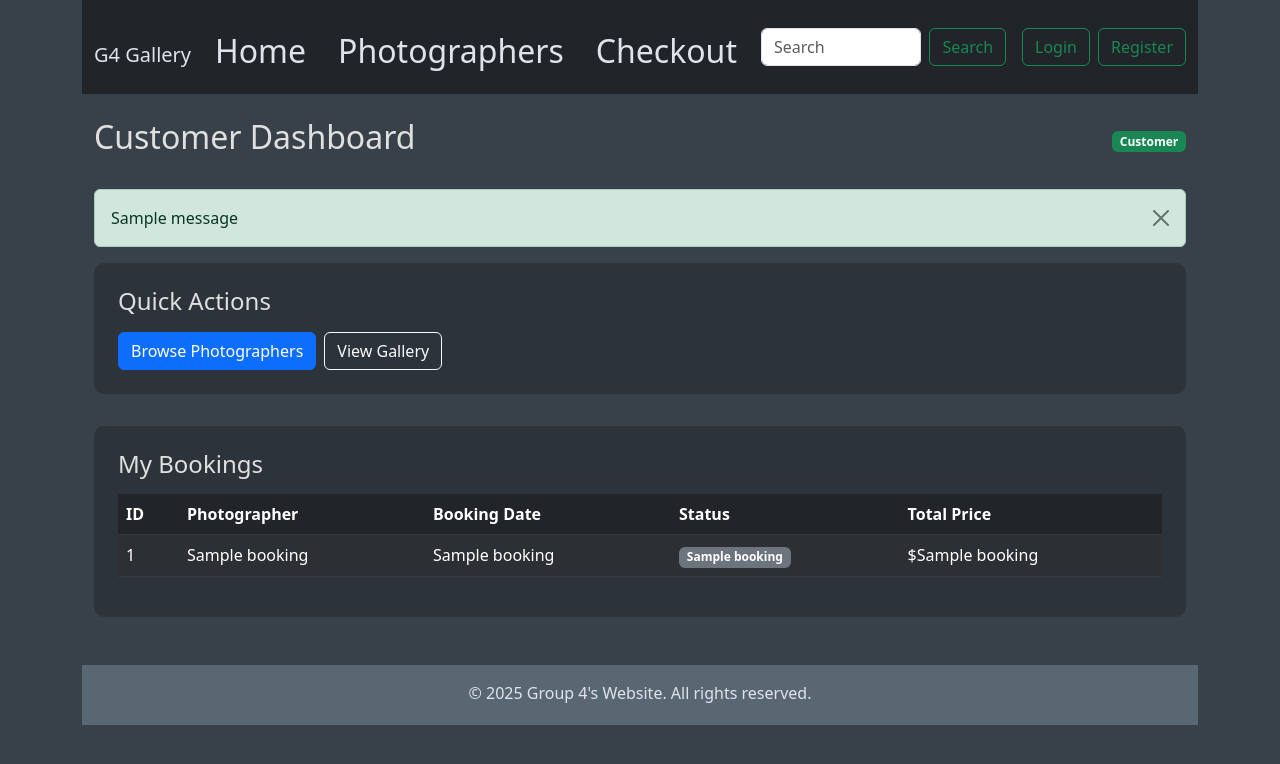
After one commit to Jisan129/Assesment_3, a Flask app: template ifn_assesment/templates/customer_dashboard.html in a window 1280 px wide. The commit adds this page. Shown: the top 764 px of the page. Run offline with Flask 3, Linux system fonts and the light colour scheme; the template is opened without the code that fills it: most values are stand-ins (such as "Sample title", 1, 10 or a date in 2020); one stand-in notice (Sample message) is shown; some libraries are stand-ins or nearby versions.

Commit message:
Role based login different with hash

```diff
--- a/ifn_assesment/app.py
+++ b/ifn_assesment/app.py
@@ -1,12 +1,14 @@
-from flask import Flask, request, redirect, session, render_template, url_for, flash
+from flask import Flask, request, redirect, session, render_template, url_for, flash, abort
 from flask_mysqldb import MySQL
+from werkzeug.security import generate_password_hash, check_password_hash
 from functools import wraps
 
 app = Flask(__name__)
-app.secret_key = 'change_this_secret_key'  # Change this to a random secret key
+app.secret_key = 'change_this_to_random_secret_key_in_production'
 
-# Admin secret key - change this to your desired secret key
-ADMIN_SECRET_KEY = 'admin123secret'
+# Admin secret key for registration
+ADMIN_SECRET_KEY = 'super_secret_admin_key_2025'
+
 # MySQL Config
 app.config['MYSQL_HOST'] = 'localhost'
 app.config['MYSQL_USER'] = 'root'
@@ -16,8 +18,24 @@ app.config['MYSQL_DB'] = 'flask_app'
 mysql = MySQL(app)
 
 
+# ==================== CUSTOM DECORATORS ====================
+
+def login_required(f):
+    """Decorator to require login for any route"""
+
+    @wraps(f)
+    def decorated_function(*args, **kwargs):
+        if 'loggedin' not in session:
+            flash('Please login to access this page.', 'warning')
+            return redirect(url_for('login'))
+        return f(*args, **kwargs)
+
+    return decorated_function
+
+
 def admin_required(f):
     """Decorator to restrict access to admin only"""
+
     @wraps(f)
     def decorated_function(*args, **kwargs):
         if 'loggedin' not in session:
@@ -27,135 +45,147 @@ def admin_required(f):
             flash('Access denied. Admin privileges required.', 'danger')
             return redirect(url_for('home'))
         return f(*args, **kwargs)
+
     return decorated_function
 
-# Home route
+
+def photographer_required(f):
+    """Decorator to restrict access to photographers only"""
+
+    @wraps(f)
+    def decorated_function(*args, **kwargs):
+        if 'loggedin' not in session:
+            flash('Please login to access this page.', 'warning')
+            return redirect(url_for('login'))
+        if session.get('role') != 'photographer':
+            flash('Access denied. Photographer account required.', 'danger')
+            return redirect(url_for('home'))
+        return f(*args, **kwargs)
+
+    return decorated_function
+
+
+def customer_required(f):
+    """Decorator to restrict access to customers only"""
+
+    @wraps(f)
+    def decorated_function(*args, **kwargs):
+        if 'loggedin' not in session:
+            flash('Please login to access this page.', 'warning')
+            return redirect(url_for('login'))
+        if session.get('role') != 'customer':
+            flash('Access denied. Customer account required.', 'danger')
+            return redirect(url_for('home'))
+        return f(*args, **kwargs)
+
+    return decorated_function
+
+
+# ==================== PUBLIC ROUTES ====================
+
 @app.route('/')
 def home():
-    # Check if user is logged in
-    if 'loggedin' in session:
-        username = session['username']
-        user_type = session.get('user_type', 'user')
-        return render_template('index.html', username=username, user_type=user_type)
+    """Home page - accessible to everyone"""
     return render_template('index.html')
 
 
-# Registration route
 @app.route('/register', methods=['GET', 'POST'])
 def register():
+    """Registration page with role selection"""
     msg = ''
 
     if request.method == 'POST':
-        # Get form data
         username = request.form.get('username')
         password = request.form.get('password')
         confirm_password = request.form.get('confirm_password')
         email = request.form.get('email')
-        user_type = request.form.get('user_type')
+        role = request.form.get('user_type')
         secret_key = request.form.get('secret_key')
-
+        print(username, password, confirm_password, email, role, secret_key)
         # Validation
-        if not username or not password or not user_type:
+        if not username or not password or not role:
             msg = 'Please fill out all required fields!'
+        elif len(password) < 6:
+            msg = 'Password must be at least 6 characters long!'
         elif password != confirm_password:
             msg = 'Passwords do not match!'
-        elif user_type == 'admin' and secret_key != ADMIN_SECRET_KEY:
+        elif role == 'admin' and secret_key != ADMIN_SECRET_KEY:
             msg = 'Invalid admin secret key!'
+        elif role not in ['admin', 'photographer', 'customer']:
+            msg = 'Invalid role selected!'
         else:
-            # Check if account already exists
             cursor = mysql.connection.cursor()
             cursor.execute('SELECT * FROM users WHERE username = %s', (username,))
             account = cursor.fetchone()
 
             if account:
                 msg = 'Account already exists!'
+                cursor.close()
             else:
-                # Insert new user into database with user_type
-                cursor.execute('INSERT INTO users (username, password, email, user_type) VALUES (%s, %s, %s, %s)',
-                               (username, password, email, user_type))
+                # Hash the password for security
+                hashed_password = generate_password_hash(password)
+
+                # Insert new user with user_type
+                cursor.execute(
+                    'INSERT INTO users (username, password, email, user_type) VALUES (%s, %s, %s, %s)',
+                    (username, hashed_password, email, role)
+                )
                 mysql.connection.commit()
                 cursor.close()
 
-                msg = 'You have successfully registered! Please login.'
+                flash('Registration successful! Please login.', 'success')
                 return redirect(url_for('login'))
 
     return render_template('register.html', msg=msg)
 
 
-# Login route
 @app.route('/login', methods=['GET', 'POST'])
 def login():
+    """Login page with session creation"""
     msg = ''
 
     if request.method == 'POST':
-        # Get form data
         username = request.form.get('username')
         password = request.form.get('password')
 
-        # Check if account exists
         cursor = mysql.connection.cursor()
         cursor.execute('SELECT * FROM users WHERE username = %s', (username,))
         account = cursor.fetchone()
         cursor.close()
-        print(account)
-        # Compare plain text passwords directly
-        if account and account[3] == password:
-            # Password is correct - create session
+
+        # Verify password using hash
+        if account and check_password_hash(account[3], password):
+            # Create session
             session['loggedin'] = True
             session['id'] = account[0]
             session['username'] = account[1]
-            session['user_type'] = account[4]
+            session['role'] = account[4]  # user_type is at index 4
+
+            flash(f'Welcome back, {username}!', 'success')
+
+            # Redirect based on role
             if account[4] == 'admin':
                 return redirect(url_for('admin_dashboard'))
             elif account[4] == 'photographer':
                 return redirect(url_for('photographer_dashboard'))
             else:
                 return redirect(url_for('customer_dashboard'))
-            # Store user type in session
-
-            # Redirect to home page
-            return redirect(url_for('home'))
         else:
             msg = 'Incorrect username or password!'
 
     return render_template('login.html', msg=msg)
 
 
-# Logout route
 @app.route('/logout')
+@login_required
 def logout():
-    # Remove session data
-    session.pop('loggedin', None)
-    session.pop('id', None)
-    session.pop('username', None)
-    session.pop('user_type', None)
-
+    """Logout and clear session"""
+    session.clear()
+    flash('You have been logged out successfully.', 'info')
     return redirect(url_for('login'))
 
 
-# Protected route example
-@app.route('/profile')
-def profile():
-    # Check if user is logged in
-    if 'loggedin' in session:
-        username = session['username']
-        user_type = session.get('user_type', 'user')
-        return render_template('profile.html', username=username, user_type=user_type)
-
-    # User is not logged in, redirect to login page
-    return redirect(url_for('login'))
-
-
-# Admin only route example
-@app.route('/admin')
-def admin():
-    # Check if user is logged in and is admin
-    if 'loggedin' in session and session.get('user_type') == 'admin':
-        return render_template('admin.html', username=session['username'])
-
-    # Not admin, redirect to home
-    return redirect(url_for('home'))
-
+# ==================== ADMIN ROUTES ====================
 
 @app.route('/admin/dashboard')
 @admin_required
@@ -164,7 +194,7 @@ def admin_dashboard():
     cursor = mysql.connection.cursor()
 
     # Get all users
-    cursor.execute('SELECT id, username, email, role, created_at FROM users')
+    cursor.execute('SELECT id, username, email, user_type, created_at FROM users')
     users = cursor.fetchall()
 
     # Get all galleries
@@ -189,15 +219,245 @@ def admin_dashboard():
                    ''')
     bookings = cursor.fetchall()
 
-# Photographer only route example
-@app.route('/photographer_dashboard')
+    cursor.close()
+
+    return render_template('admin_dashboard.html',
+                           users=users,
+                           galleries=galleries,
+                           bookings=bookings)
+
+
+@app.route('/admin/users/delete/<int:user_id>', methods=['POST'])
+@admin_required
+def admin_delete_user(user_id):
+    """Admin can delete any user"""
+    cursor = mysql.connection.cursor()
+    cursor.execute('DELETE FROM users WHERE id = %s', (user_id,))
+    mysql.connection.commit()
+    cursor.close()
+
+    flash('User deleted successfully!', 'success')
+    return redirect(url_for('admin_dashboard'))
+
+
+@app.route('/admin/galleries/delete/<int:gallery_id>', methods=['POST'])
+@admin_required
+def admin_delete_gallery(gallery_id):
+    """Admin can delete any gallery"""
+    cursor = mysql.connection.cursor()
+    cursor.execute('DELETE FROM galleries WHERE id = %s', (gallery_id,))
+    mysql.connection.commit()
+    cursor.close()
+
+    flash('Gallery deleted successfully!', 'success')
+    return redirect(url_for('admin_dashboard'))
+
+
+# ==================== PHOTOGRAPHER ROUTES ====================
+
+@app.route('/photographer/dashboard')
+@photographer_required
 def photographer_dashboard():
-    # Check if user is logged in and is photographer
-    if 'loggedin' in session and session.get('user_type') == 'photographer':
-        return render_template('photographer_dashboard.html', username=session['username'])
+    """Photographer dashboard - manage own gallery"""
+    photographer_id = session['id']
 
-    # Not photographer, redirect to home
-    return redirect(url_for('home'))
+    cursor = mysql.connection.cursor()
+    cursor.execute('''
+                   SELECT id, title, description, price, image_url, created_at
+                   FROM galleries
+                   WHERE photographer_id = %s
+                   ''', (photographer_id,))
+    galleries = cursor.fetchall()
+
+    # Get bookings for this photographer
+    cursor.execute('''
+                   SELECT b.id, u.username, b.booking_date, b.status, b.total_price
+                   FROM bookings b
+                            JOIN users u ON b.customer_id = u.id
+                   WHERE b.photographer_id = %s
+                   ''', (photographer_id,))
+    bookings = cursor.fetchall()
+
+    cursor.close()
+
+    return render_template('photographer_dashboard.html',
+                           galleries=galleries,
+                           bookings=bookings)
+
+
+@app.route('/photographer/gallery/add', methods=['GET', 'POST'])
+@photographer_required
+def photographer_add_gallery():
+    """Photographer can add to their gallery"""
+    if request.method == 'POST':
+        title = request.form.get('title')
+        description = request.form.get('description')
+        price = request.form.get('price')
+        image_url = request.form.get('image_url')
+
+        cursor = mysql.connection.cursor()
+        cursor.execute('''
+                       INSERT INTO galleries (photographer_id, title, description, price, image_url)
+                       VALUES (%s, %s, %s, %s, %s)
+                       ''', (session['id'], title, description, price, image_url))
+        mysql.connection.commit()
+        cursor.close()
+
+        flash('Gallery item added successfully!', 'success')
+        return redirect(url_for('photographer_dashboard'))
+
+    return render_template('photographer_add_gallery.html')
+
+
+@app.route('/photographer/gallery/edit/<int:gallery_id>', methods=['GET', 'POST'])
+@photographer_required
+def photographer_edit_gallery(gallery_id):
+    """Photographer can edit their own gallery items"""
+    cursor = mysql.connection.cursor()
+
+    # Verify ownership
+    cursor.execute('SELECT * FROM galleries WHERE id = %s AND photographer_id = %s',
+                   (gallery_id, session['id']))
+    gallery = cursor.fetchone()
+
+    if not gallery:
+        flash('Gallery item not found or unauthorized!', 'danger')
+        cursor.close()
+        return redirect(url_for('photographer_dashboard'))
+
+    if request.method == 'POST':
+        title = request.form.get('title')
+        description = request.form.get('description')
+        price = request.form.get('price')
+        image_url = request.form.get('image_url')
+
+        cursor.execute('''
+                       UPDATE galleries
+                       SET title       = %s,
+                           description = %s,
+                           price       = %s,
+                           image_url   = %s
+                       WHERE id = %s
+                         AND photographer_id = %s
+                       ''', (title, description, price, image_url, gallery_id, session['id']))
+        mysql.connection.commit()
+        cursor.close()
+
+        flash('Gallery item updated successfully!', 'success')
+        return redirect(url_for('photographer_dashboard'))
+
+    cursor.close()
+    return render_template('photographer_edit_gallery.html', gallery=gallery)
+
+
+@app.route('/photographer/gallery/delete/<int:gallery_id>', methods=['POST'])
+@photographer_required
+def photographer_delete_gallery(gallery_id):
+    """Photographer can only delete their own gallery items"""
+    cursor = mysql.connection.cursor()
+
+    # Verify ownership
+    cursor.execute('SELECT photographer_id FROM galleries WHERE id = %s', (gallery_id,))
+    gallery = cursor.fetchone()
+
+    if gallery and gallery[0] == session['id']:
+        cursor.execute('DELETE FROM galleries WHERE id = %s', (gallery_id,))
+        mysql.connection.commit()
+        flash('Gallery item deleted successfully!', 'success')
+    else:
+        flash('Unauthorized action!', 'danger')
+
+    cursor.close()
+    return redirect(url_for('photographer_dashboard'))
+
+
+# ==================== CUSTOMER ROUTES ====================
+
+@app.route('/customer/dashboard')
+@customer_required
+def customer_dashboard():
+    """Customer dashboard - view bookings and browse"""
+    customer_id = session['id']
+
+    cursor = mysql.connection.cursor()
+
+    # Get customer's bookings
+    cursor.execute('''
+                   SELECT b.id, p.username, b.booking_date, b.status, b.total_price
+                   FROM bookings b
+                            JOIN users p ON b.photographer_id = p.id
+                   WHERE b.customer_id = %s
+                   ORDER BY b.created_at DESC
+                   ''', (customer_id,))
+    bookings = cursor.fetchall()
+
+    cursor.close()
+
+    return render_template('customer_dashboard.html', bookings=bookings)
+
+
+@app.route('/customer/browse')
+@customer_required
+def customer_browse():
+    """Customer can browse all galleries"""
+    cursor = mysql.connection.cursor()
+    cursor.execute('''
+                   SELECT g.id, g.title, g.description, g.price, g.image_url, u.username, g.photographer_id
+                   FROM galleries g
+                            JOIN users u ON g.photographer_id = u.id
+                   ORDER BY g.created_at DESC
+                   ''')
+    galleries = cursor.fetchall()
+    cursor.close()
+
+    return render_template('customer_browse.html', galleries=galleries)
+
+
+@app.route('/customer/book/<int:photographer_id>', methods=['GET', 'POST'])
+@customer_required
+def customer_book(photographer_id):
+    """Customer can book a photographer"""
+    if request.method == 'POST':
+        booking_date = request.form.get('booking_date')
+        total_price = request.form.get('total_price')
+
+        cursor = mysql.connection.cursor()
+        cursor.execute('''
+                       INSERT INTO bookings (customer_id, photographer_id, booking_date, total_price)
+                       VALUES (%s, %s, %s, %s)
+                       ''', (session['id'], photographer_id, booking_date, total_price))
+        mysql.connection.commit()
+        cursor.close()
+
+        flash('Booking created successfully!', 'success')
+        return redirect(url_for('customer_dashboard'))
+
+    # Get photographer info
+    cursor = mysql.connection.cursor()
+    cursor.execute('SELECT username, email FROM users WHERE id = %s AND user_type = %s',
+                   (photographer_id, 'photographer'))
+    photographer = cursor.fetchone()
+    cursor.close()
+
+    if not photographer:
+        flash('Photographer not found!', 'danger')
+        return redirect(url_for('customer_browse'))
+
+    return render_template('customer_book.html',
+                           photographer=photographer,
+                           photographer_id=photographer_id)
+
+
+# ==================== ERROR HANDLERS ====================
+
+@app.errorhandler(403)
+def forbidden(e):
+    return render_template('403.html'), 403
+
+
+@app.errorhandler(404)
+def not_found(e):
+    return render_template('404.html'), 404
 
 
 if __name__ == '__main__':
--- a/ifn_assesment/templates/base.html
+++ b/ifn_assesment/templates/base.html
@@ -59,7 +59,7 @@
                         <a class="nav-link" href="{{ url_for('home') }}"><h2 class="custom-text mt-3 me-3">Home</h2></a>
                     </li>
                     <li class="nav-item">
-                        <a class="nav-link" href="#"><h2 class="custom-text mt-3 me-3">Photographers</h2></a>
+                        <a class="nav-link" href="{{ url_for('photographer_dashboard') }}"><h2 class="custom-text mt-3 me-3">Photographers</h2></a>
                     </li>
                     <li class="nav-item">
                         <a class="nav-link" href="#"><h2 class="custom-text mt-3 me-3">Checkout</h2></a>
--- /dev/null
+++ b/ifn_assesment/templates/customer_dashboard.html
@@ -0,0 +1,89 @@
+{% extends "base.html" %}
+
+{% block title %}Customer Dashboard - G4 Gallery{% endblock %}
+
+{% block extra_css %}
+.dashboard-card {
+    background-color: #2C333A;
+    border-radius: 10px;
+    padding: 1.5rem;
+    margin-bottom: 2rem;
+}
+.table-dark {
+    background-color: #2C333A;
+}
+{% endblock %}
+
+{% block content %}
+<div class="container mt-4">
+    <div class="d-flex justify-content-between align-items-center mb-4">
+        <h2>Customer Dashboard</h2>
+        <span class="badge bg-success">Customer</span>
+    </div>
+
+    {% with messages = get_flashed_messages(with_categories=true) %}
+        {% if messages %}
+            {% for category, message in messages %}
+                <div class="alert alert-{{ category }} alert-dismissible fade show" role="alert">
+                    {{ message }}
+                    <button type="button" class="btn-close" data-bs-dismiss="alert"></button>
+                </div>
+            {% endfor %}
+        {% endif %}
+    {% endwith %}
+
+    <!-- Quick Actions -->
+    <div class="dashboard-card">
+        <h4 class="mb-3">Quick Actions</h4>
+        <div class="d-grid gap-2 d-md-flex">
+            <a href="{{ url_for('customer_browse') }}" class="btn btn-primary">Browse Photographers</a>
+            <a href="{{ url_for('home') }}" class="btn btn-outline-light">View Gallery</a>
+        </div>
+    </div>
+
+    <!-- My Bookings -->
+    <div class="dashboard-card">
+        <h4 class="mb-3">My Bookings</h4>
+
+        {% if bookings %}
+        <div class="table-responsive">
+            <table class="table table-dark table-striped">
+                <thead>
+                    <tr>
+                        <th>ID</th>
+                        <th>Photographer</th>
+                        <th>Booking Date</th>
+                        <th>Status</th>
+                        <th>Total Price</th>
+                    </tr>
+                </thead>
+                <tbody>
+                    {% for booking in bookings %}
+                    <tr>
+                        <td>{{ booking[0] }}</td>
+                        <td>{{ booking[1] }}</td>
+                        <td>{{ booking[2] }}</td>
+                        <td>
+                            <span class="badge
+                                {% if booking[3] == 'pending' %}bg-warning
+                                {% elif booking[3] == 'confirmed' %}bg-success
+                                {% elif booking[3] == 'completed' %}bg-info
+                                {% else %}bg-secondary{% endif %}">
+                                {{ booking[3] }}
+                            </span>
+                        </td>
+                        <td>${{ booking[4] }}</td>
+                    </tr>
+                    {% endfor %}
+                </tbody>
+            </table>
+        </div>
+        {% else %}
+        <div class="text-center py-4">
+            <p class="text-muted">You haven't made any bookings yet.</p>
+            <a href="{{ url_for('customer_browse') }}" class="btn btn-primary">Browse Photographers</a>
+        </div>
+        {% endif %}
+    </div>
+</div>
+{% endblock %}
```
Also changed, not shown: ifn_assesment/templates/photographer_add_gallery.html (added, +47 -0 lines), ifn_assesment/templates/photographer_dashboard.html (+38 -0 lines), ifn_assesment/templates/photogrpher_dashboard.html (deleted, +0 -10 lines).
